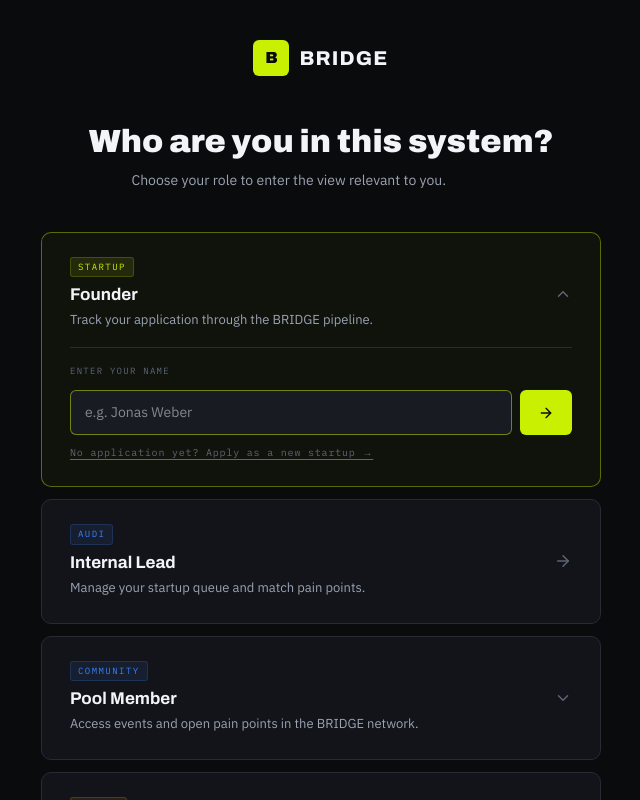
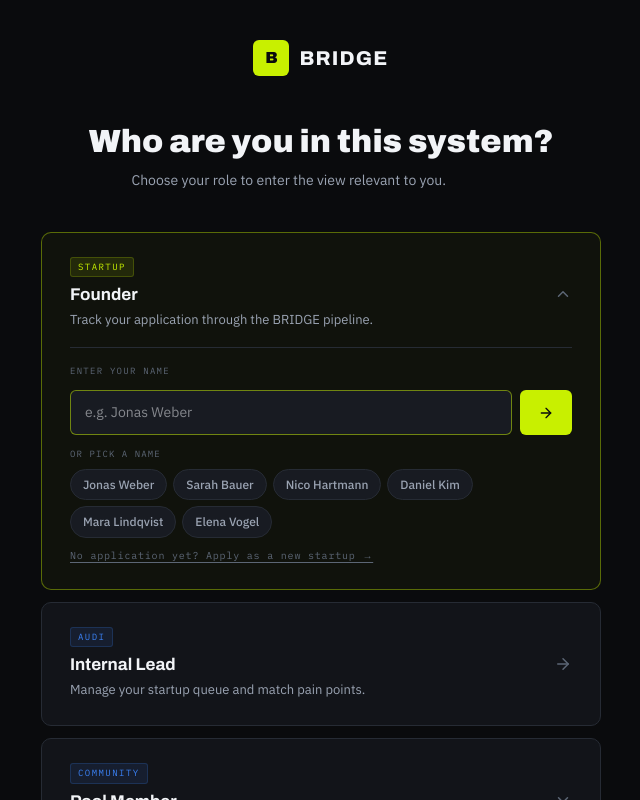
Before and after one commit to Engel-sudo/bridge-prototype, a React (Vite) app: page /login in a window 1280 px wide. Both pictures are taken after a click on the element 640 px from the left and 293 px from the top of the page. Shown: the top 800 px of the page, without its empty margins (319-959 px from the left). Built offline with nearby package versions, Linux system fonts and the light colour scheme.

Commit message:
Add founder name chips as quick-pick below text input

```diff
--- a/src/routes/Login.tsx
+++ b/src/routes/Login.tsx
@@ -219,8 +219,40 @@ export default function Login() {
                     )}
                   </AnimatePresence>
 
-                  {/* Apply link when no error yet */}
+                  {/* Quick-pick name chips */}
                   {!founderError && (
+                    <div style={{ marginTop: '12px' }}>
+                      <div style={{ fontFamily: 'IBM Plex Mono', fontSize: '9px', letterSpacing: '0.12em', textTransform: 'uppercase', color: 'var(--text-faint)', marginBottom: '8px' }}>
+                        Or pick a name
+                      </div>
+                      <div style={{ display: 'flex', flexWrap: 'wrap', gap: '6px' }}>
+                        {SEED_APPS.map(app => (
+                          <button
+                            key={app.id}
+                            onClick={() => { login('startup', { appId: app.id }); navigate(`/founder/${app.id}`) }}
+                            style={{
+                              fontFamily: 'IBM Plex Sans', fontSize: '12px', fontWeight: 500,
+                              color: 'var(--text-muted)', background: 'var(--surface-2)',
+                              border: '1px solid var(--border)', borderRadius: '20px',
+                              padding: '5px 12px', cursor: 'pointer', transition: 'all 0.15s',
+                            }}
+                            onMouseEnter={e => {
+                              const b = e.currentTarget as HTMLButtonElement
+                              b.style.borderColor = 'rgba(200,240,0,0.5)'
+                              b.style.color = 'var(--text)'
+                              b.style.background = 'rgba(200,240,0,0.06)'
+                            }}
+                            onMouseLeave={e => {
+                              const b = e.currentTarget as HTMLButtonElement
+                              b.style.borderColor = 'var(--border)'
+                              b.style.color = 'var(--text-muted)'
+                              b.style.background = 'var(--surface-2)'
+                            }}
+                          >
+                            {app.founder}
+                          </button>
+                        ))}
+                      </div>
                       <button
                         onClick={handleNewStartup}
                         style={{
@@ -231,6 +263,7 @@ export default function Login() {
                       >
                         No application yet? Apply as a new startup →
                       </button>
+                    </div>
                   )}
                 </div>
               </motion.div>
```
Lines whose indentation alone changed are shown as unchanged.
